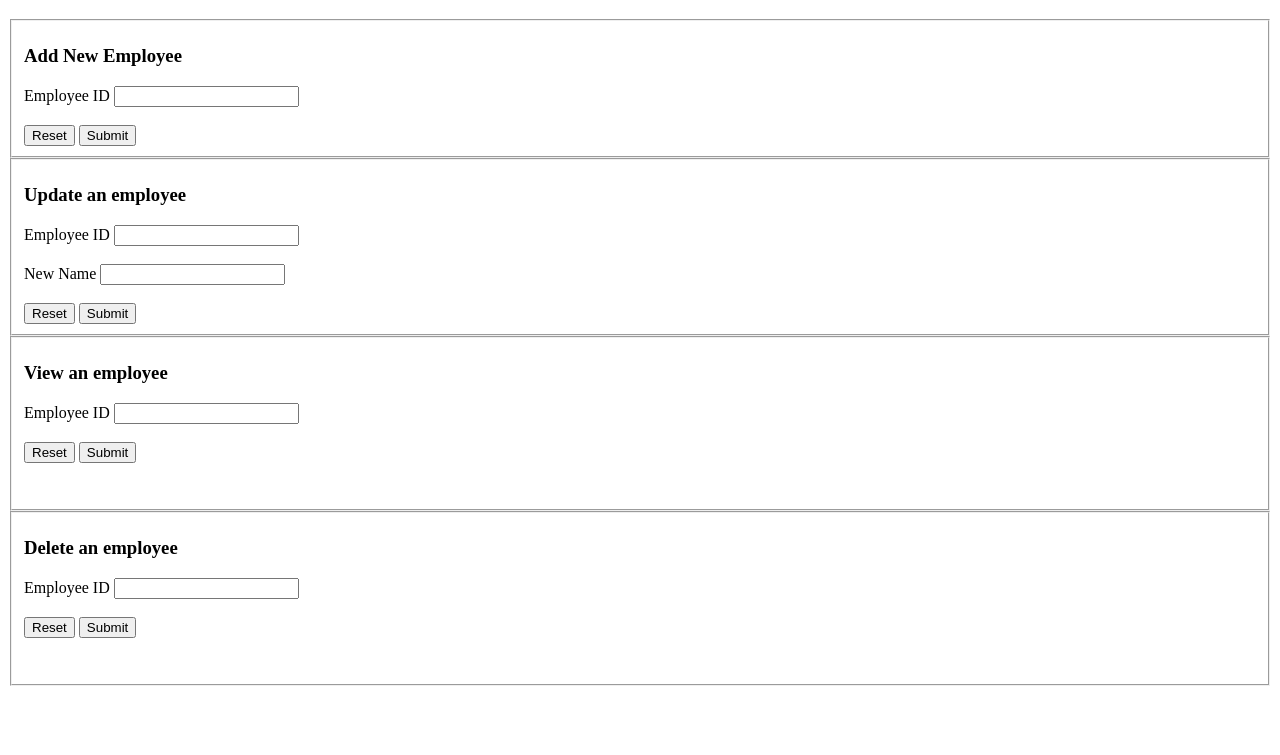
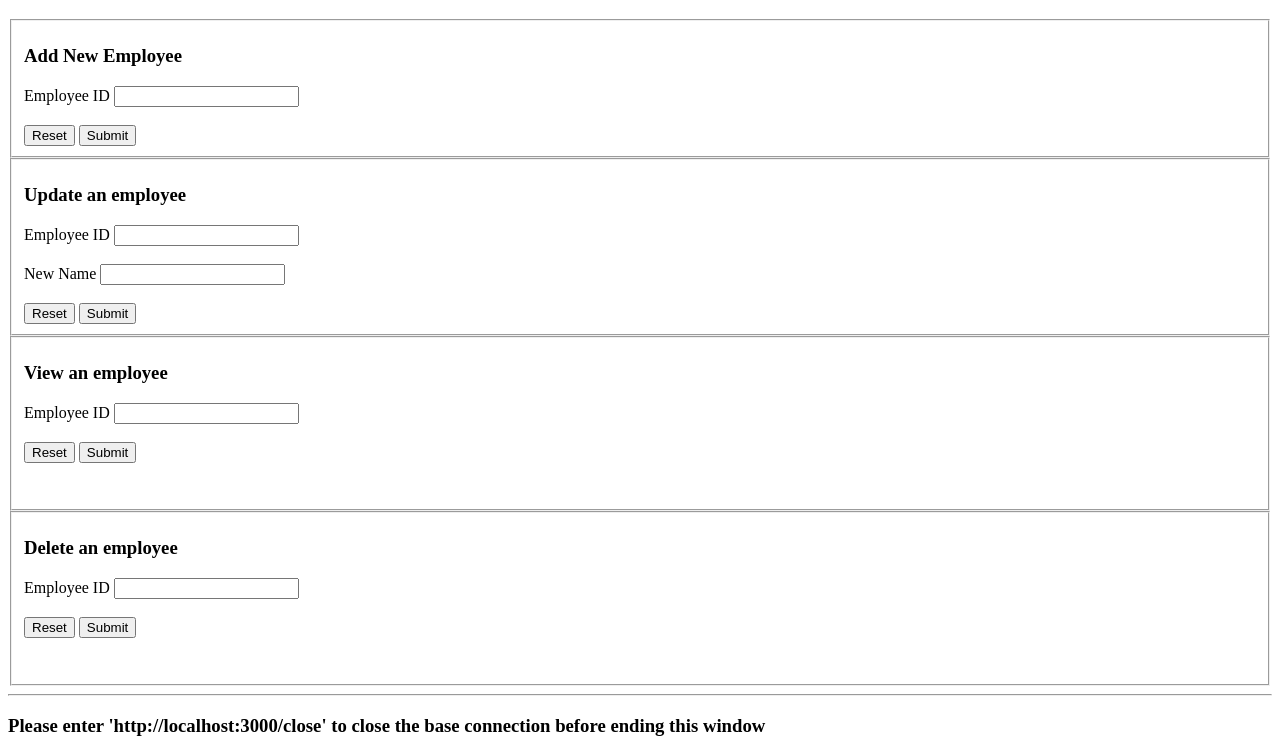
Before and after one commit to mishs/mishs-node-crud-refresher, a website: page index.html in a window 1280 px wide. Shown: the part 61-816 px from the top of the page. Drawn offline with Linux system fonts and the light colour scheme.

Commit message:
Footer with directive on closing db connection

```diff
--- a/index.html
+++ b/index.html
@@ -60,6 +60,10 @@
         </fieldset>
        </form>
 
+       <footer>
+           <hr>
+           <h3>Please enter 'http://localhost:3000/close' to close the base connection before ending this window</h3>
+       </footer>
 
 </body>
 </html>
```
